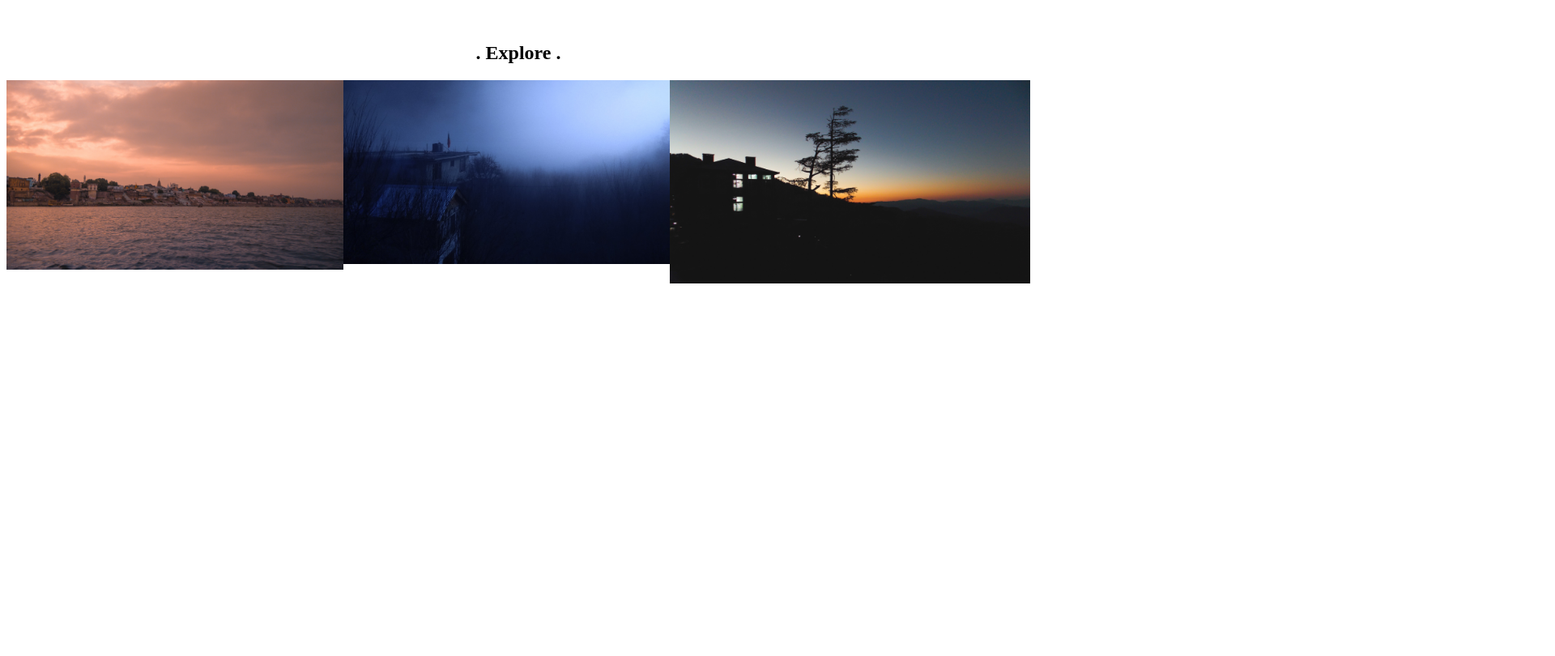
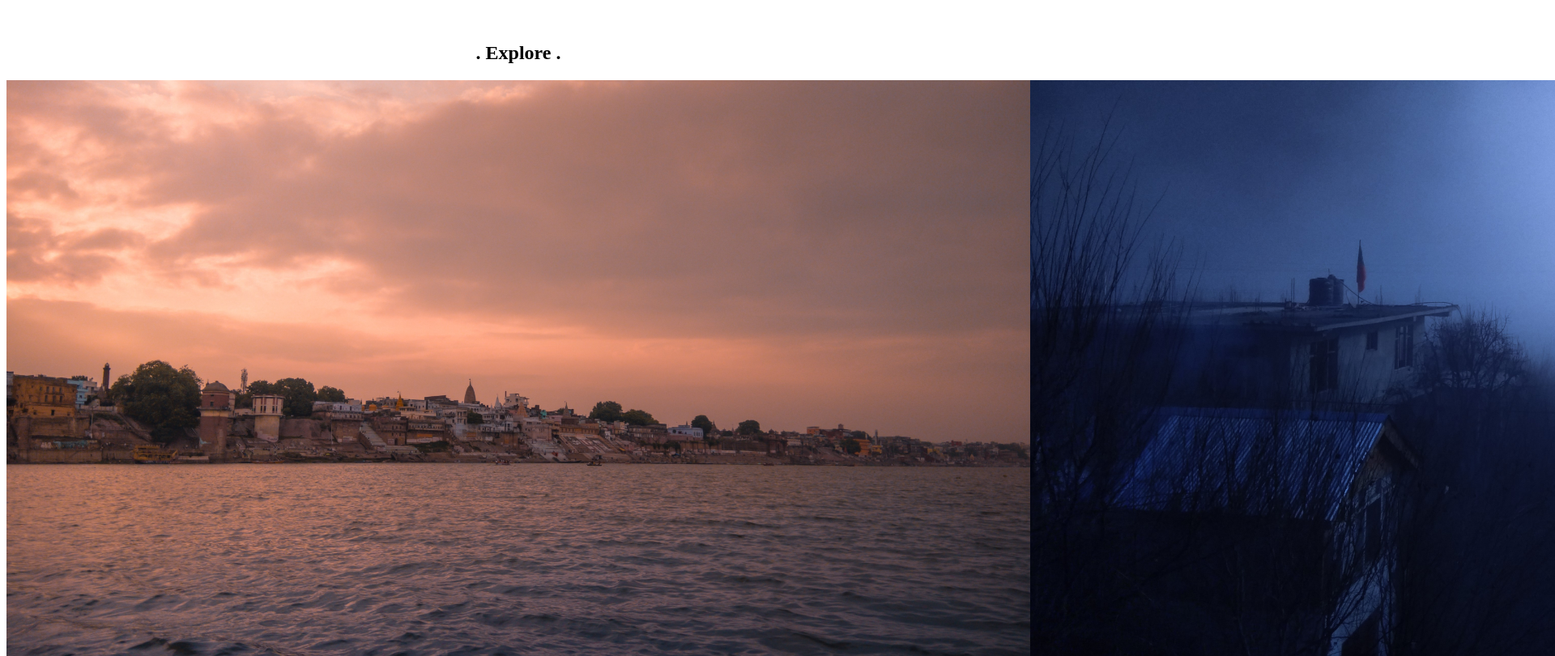
Before and after one commit to vikash6865/portfolio, a plain HTML site: page index.html in a window 1280 px wide. Shown: the part 814-1624 px from the top of the page at 81% size, 1920 px wide, since content can reach past the window. Before the commit the page ends 1176 px from the top, so only its background shows below. Drawn offline with Linux system fonts and the light colour scheme.

Commit message:
Fixed Heights using flex:1

```diff
--- a/main.html
+++ b/index.html
@@ -42,9 +42,9 @@
         </div>
 
         <div class="showcase">
-               <div><img src="Ghat Sunset.jpg" alt=""></div>
-               <div><img src="horror -1.jpg" alt=""></div>
-               <div><img src="Hill Sunrise.jpg" alt=""></div>
+            <img src="Ghat Sunset.jpg" alt="">
+            <img src="horror -1.jpg" alt="">
+            <img src="Hill Sunrise.jpg" alt="">
         </div>
     </body>
 </html>
--- a/main.css
+++ b/main.css
@@ -26,7 +26,7 @@ top: 0px;
 }
 .showcase img{
     width: 100%;
-
+    flex: 1;
 }
 .secondary-title{
     text-align: center;
```
Lines whose indentation alone changed are shown as unchanged.
